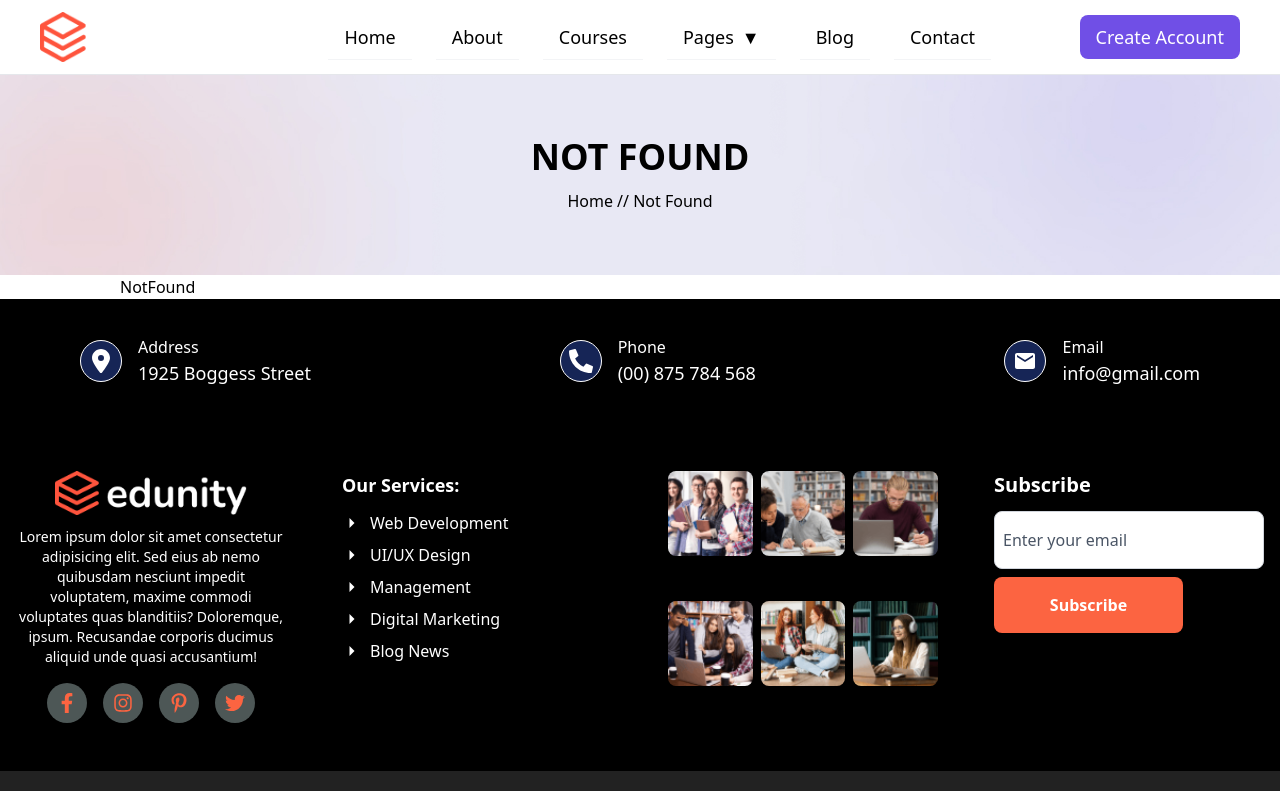
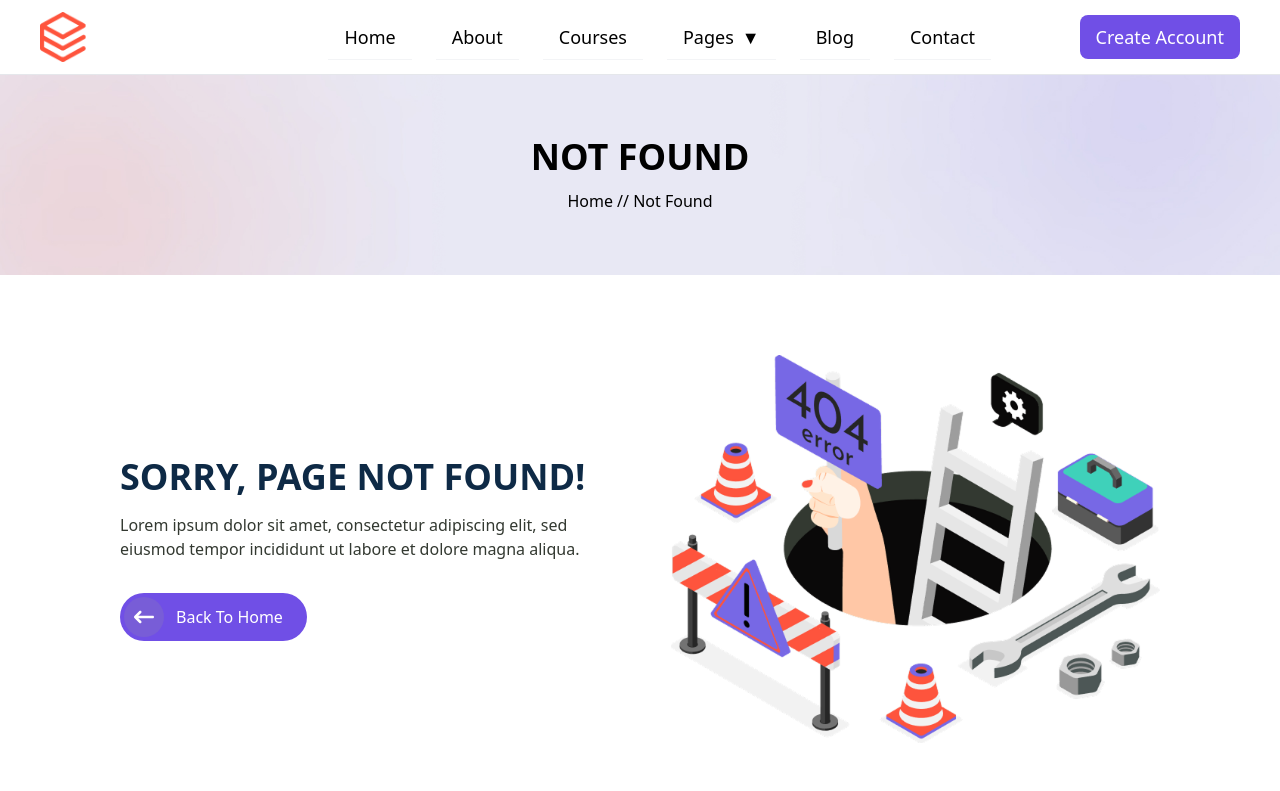
Before and after one commit to tech-cell-eg/round-2-courses-hub-front, a React (Vite) app: page /404 in a window 1280 px wide. Shown: the top 791 px of the page. Built offline with nearby package versions, Linux system fonts and the light colour scheme.

Commit message:
Create 404 page

```diff
--- a/src/components/LinkWithArrow.tsx
+++ b/src/components/LinkWithArrow.tsx
@@ -1,9 +1,9 @@
-import { Link } from "react-router-dom";
-import { ILink } from "../types/types";
-import { FaArrowRightLong } from "react-icons/fa6";
+import { Link } from 'react-router-dom';
+import { ILink } from '../types/types';
+import { FaArrowRightLong } from 'react-icons/fa6';
 
 export default function LinkWithArrow({
-    to = "",
+  to = '',
   href = undefined,
   clickHandler,
   children,
@@ -12,6 +12,7 @@ export default function LinkWithArrow({
   fullRounded,
   disabled,
   type: Type = Link,
+  reverseIcon = false,
 }: ILink) {
   return (
     <Type
@@ -20,14 +21,20 @@ export default function LinkWithArrow({
       onClick={clickHandler}
       disabled={disabled}
       className={`${className} bg-[#704FE6] text-white pl-6 ${
-                !showArrow && "pr-6"
+        !showArrow && 'pr-6'
       } w-fit ${
-                fullRounded ? "rounded-full" : "rounded"
-            } flex items-center space-x-2`}
+        fullRounded ? 'rounded-full' : 'rounded'
+      } flex items-center space-x-2 scale ${
+        reverseIcon && 'flex flex-row-reverse !pl-0 pr-4 gap-2'
+      }`}
     >
       <span className="py-2">{children}</span>
       {showArrow && (
-                <span className="ml-4 h-[40px] w-[40px] flex items-center justify-center rounded-full bg-[#785DD7] my-1 mr-1">
+        <span
+          className={`md:ml-4 ml-2 h-[40px] w-[40px] flex items-center justify-center rounded-full bg-[#785DD7] my-1 mr-1 ${
+            reverseIcon && '!ml-1 rotate-180'
+          } `}
+        >
           <FaArrowRightLong className="text-xl" />
         </span>
       )}
--- a/src/pages/ContactUs.tsx
+++ b/src/pages/ContactUs.tsx
@@ -142,7 +142,9 @@ const ContactUs = () => {
 
         <form className="lg:w-[45%] w-full" onSubmit={formik.handleSubmit}>
           <label className="flex flex-col mb-4 gap-1">
-            <span className="font-bold">Name*</span>
+            <span className="font-bold">
+              Name <span className="text-red-400">*</span>
+            </span>
             <input
               type="text"
               placeholder="Name"
@@ -158,7 +160,9 @@ const ContactUs = () => {
           </label>
 
           <label className="flex flex-col mb-4 gap-1">
-            <span className="font-bold">Email Address*</span>
+            <span className="font-bold">
+              Email Address <span className="text-red-400">*</span>
+            </span>
             <input
               type="email"
               name="email"
@@ -174,7 +178,9 @@ const ContactUs = () => {
           </label>
 
           <label className="flex flex-col mb-4 gap-1">
-            <span className="font-bold">Phone*</span>
+            <span className="font-bold">
+              Phone <span className="text-red-400">*</span>
+            </span>
             <input
               type="tel"
               name="phone"
@@ -190,7 +196,9 @@ const ContactUs = () => {
           </label>
 
           <label className="flex flex-col mb-4 gap-1">
-            <span className="font-bold">Subject*</span>
+            <span className="font-bold">
+              Subject <span className="text-red-400">*</span>
+            </span>
             <input
               type="text"
               name="subject"
--- a/src/pages/NotFound.tsx
+++ b/src/pages/NotFound.tsx
@@ -1,5 +1,32 @@
+import Image404 from '../assets/404.png';
+import LinkWithArrow from '../components/LinkWithArrow';
+
 const NotFound = () => {
-    return <div>NotFound</div>;
+  return (
+    <div className="py-20 flex justify-between items-center sm:flex-row flex-col-reverse sm:gap-4 gap-16">
+      <div className="sm:w-[47%] w-full sm:text-start text-center">
+        <h2 className="text-4xl text-[#0E2A46] font-bold uppercase mb-4">
+          Sorry, Page Not Found!
+        </h2>
+        <p className="text-[#333931] mb-8">
+          Lorem ipsum dolor sit amet, consectetur adipiscing elit, sed eiusmod tempor
+          incididunt ut labore et dolore magna aliqua.
+        </p>
+        <LinkWithArrow
+          to="/"
+          fullRounded
+          showArrow
+          className="capitalize sm:mx-0 mx-auto"
+          reverseIcon
+        >
+          Back to Home
+        </LinkWithArrow>
+      </div>
+      <div className="sm:w-[47%] w-full">
+        <img src={Image404} alt="404" />
+      </div>
+    </div>
+  );
 };
 
 export default NotFound;
```
Also changed, not shown: src/types/types.ts (+4 -6 lines), src/assets/404.png (added). Lines whose indentation alone changed are shown as unchanged.
